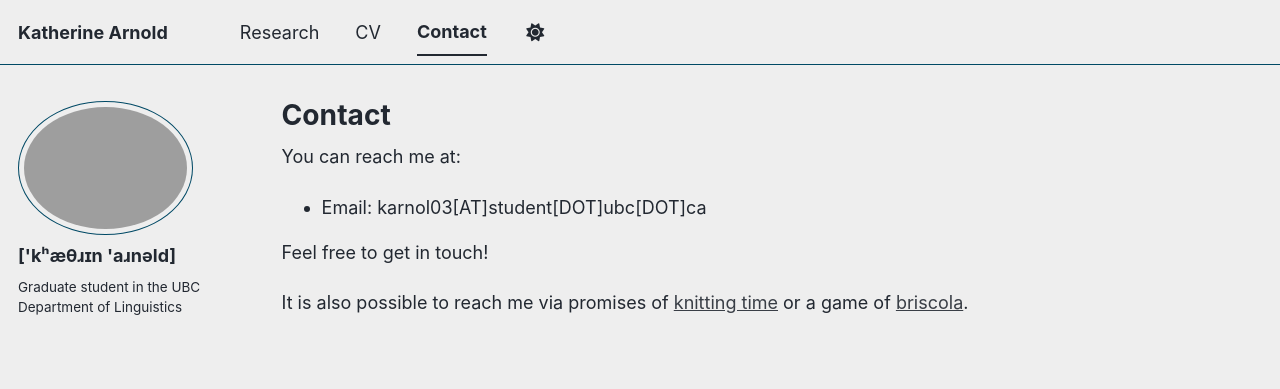
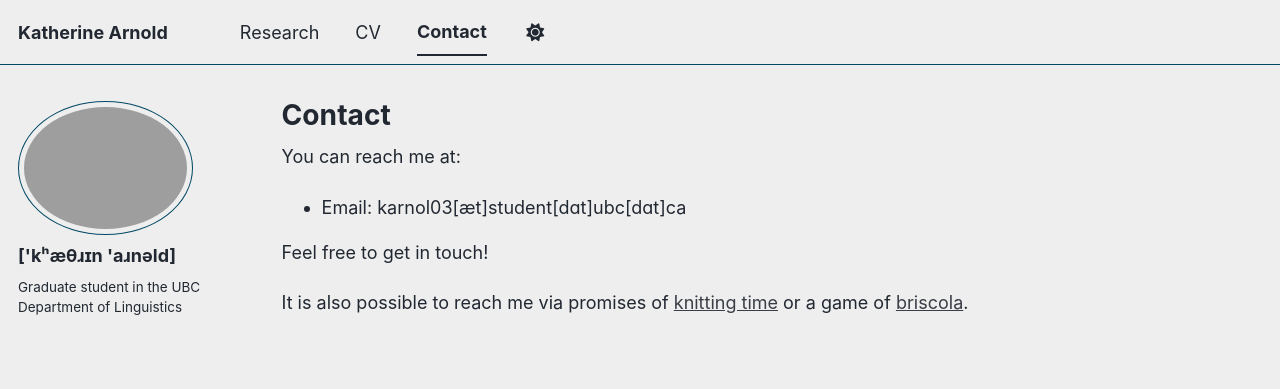
Before and after one commit to katherinearnold/katherinearnold.github.io, a Jekyll site: the page built from _pages/contactinfo.md, in a window 1280 px wide. Shown: the top 389 px of the page. Built offline with Jekyll 4.4.1, drawn with Linux system fonts in a browser that asks for light colours; a script bundle is joined from its source files by our own code; library files that are not in the unit come from our copies.

Commit message:
Update contactinfo.md

```diff
--- a/_pages/contactinfo.md
+++ b/_pages/contactinfo.md
@@ -7,7 +7,7 @@ author_profile: true
 
 You can reach me at:
 
-- Email: karnol03[AT]student[DOT]ubc[DOT]ca
+- Email: karnol03[æt]student[dɑt]ubc[dɑt]ca
 
 Feel free to get in touch!
 
```
